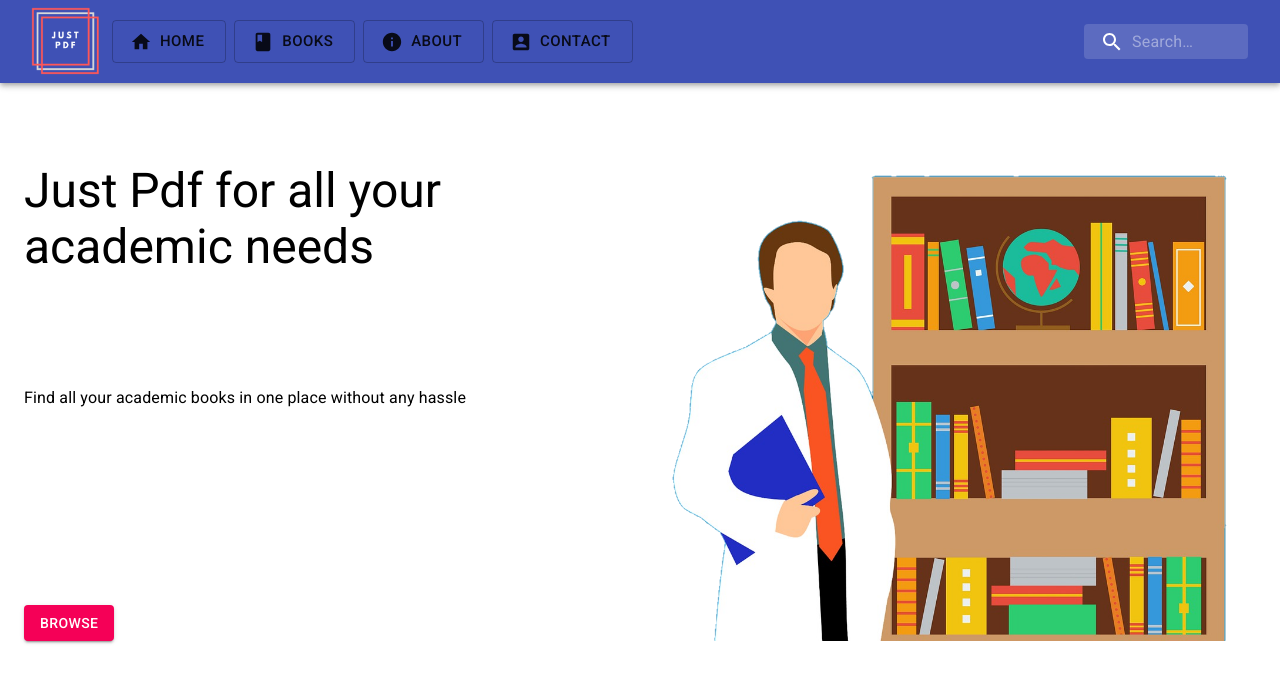
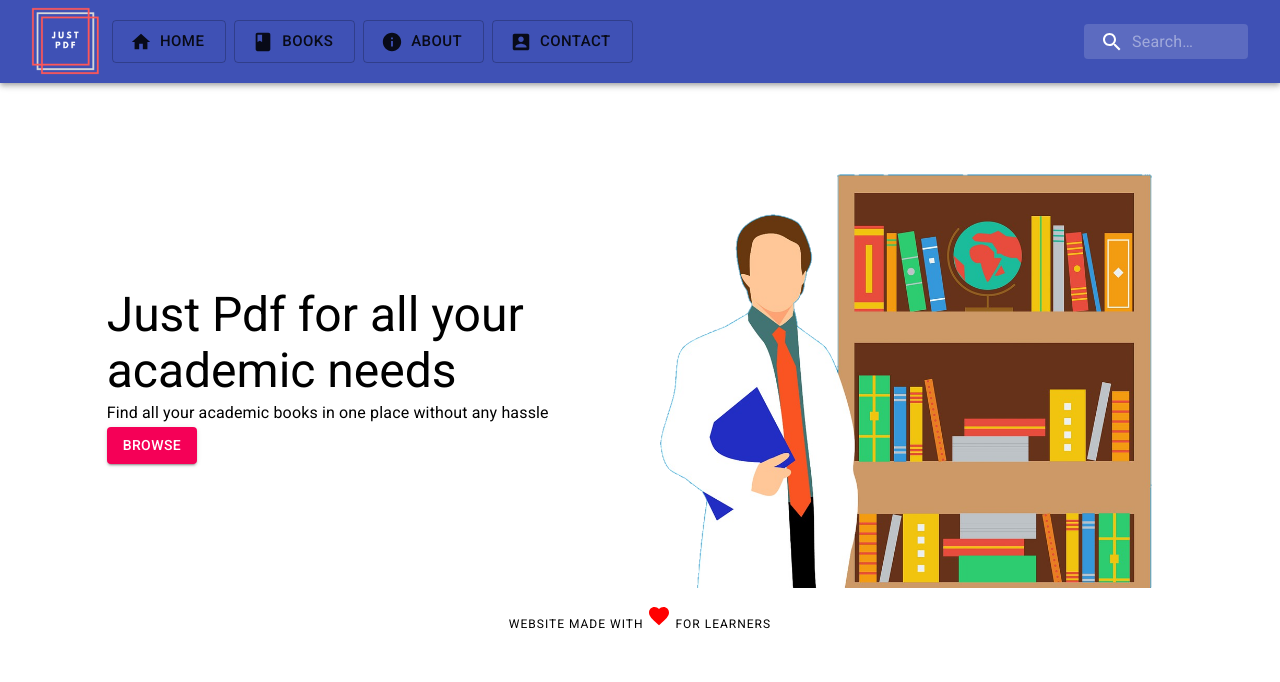
Before and after one commit to ShivS01/just-pdf, a React (Create React App) app: page / in a window 1280 px wide. Shown: the top 682 px of the page. Built offline with nearby package versions, Linux system fonts and the light colour scheme.

Commit message:
Adding footer and fixing grid

```diff
--- a/src/App.js
+++ b/src/App.js
@@ -6,9 +6,23 @@ import Books from "./Books";
 import About from "./About";
 import Contact from "./Contact";
 import "./index";
-import { Container, Hidden } from "@material-ui/core";
+import FavoriteIcon from "@material-ui/icons/Favorite";
+import { makeStyles } from "@material-ui/core/styles";
+import Typography from "@material-ui/core/Typography";
+
+const useStyles = makeStyles((theme) => ({
+  heart: {
+    color: "red",
+  },
+  footer: {
+    display: "flex",
+    justifyContent: "center",
+    margin: theme.spacing(2),
+  },
+}));
 
 const App = () => {
+  const classes = useStyles();
   const [search, setSearch] = useState("");
 
   const changeSearch = (event) => setSearch(event.target.value);
@@ -29,6 +43,12 @@ const App = () => {
           <Route path="/about" exact component={About} />
           <Route path="/contact" exact component={Contact} />
         </Switch>
+        <footer className={classes.footer}>
+          <Typography variant="overline">
+            Website made with <FavoriteIcon className={classes.heart} /> for
+            learners
+          </Typography>
+        </footer>
       </Router>
     </>
   );
--- a/src/Home.js
+++ b/src/Home.js
@@ -27,15 +27,21 @@ const Home = () => {
 
   return (
     <>
-      <Container className={classes.margin}>
-        <Grid container spacing={2} direction="row">
+      <Grid
+        container
+        direction="row"
+        justify="center"
+        alignItems="center"
+        className={classes.margin}
+        xs={12}
+      >
         <Grid
           container
           item
-            xs
-            spacing={1}
+          xs={5}
+          // spacing={1}
           direction="column"
-            justify="flex-start"
+          justify="center"
         >
           <Grid item xs>
             <Typography variant="h3" className={classes.text}>
@@ -58,11 +64,10 @@ const Home = () => {
             </Button>
           </Grid>
         </Grid>
-          <Grid container item xs item alignItems="center" direction="column">
-            <img src={home} width="600" />
+        <Grid container item xs={5} item alignItems="center" direction="column">
+          <img src={home} width="100%" />
         </Grid>
       </Grid>
-      </Container>
     </>
   );
 };
```
Lines whose indentation alone changed are shown as unchanged.
